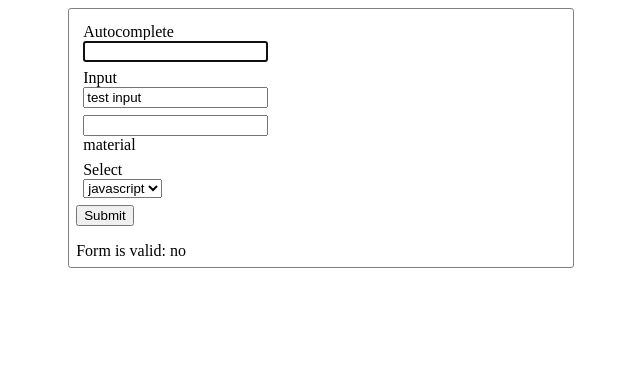
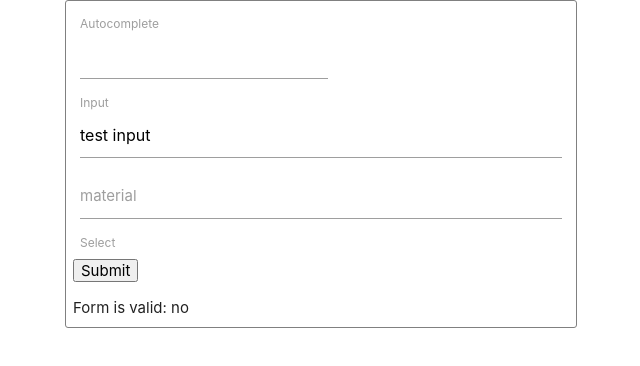
Before and after one commit to yoave23/validatable-controls, a React (Create React App) app in the folder examples/: page / in a window 1280 px wide. Shown: the top 366 px of the page, without its empty margins (319-959 px from the left). Built offline with nearby package versions, Linux system fonts and the light colour scheme.

Commit message:
add materialize

```diff
--- a/examples/src/App.js
+++ b/examples/src/App.js
@@ -20,10 +20,11 @@ class App extends Component {
         this.selectItems = ["javascript", "java", "c++", "c#", "python"];
         this.inputRef = React.createRef();
         this.itemsRef = React.createRef();
+        this.materialInputRef = React.createRef();
     }
 
     componentDidMount() {
-        this.itemsRef.current.focus();
+        //this.itemsRef.current.focus();
         //this.inputRef.current.focus();
     }
 
@@ -32,10 +33,10 @@ class App extends Component {
         this.setState({ submitted: true });
     }
 
-    onValidityChanged = (input, errorMessage) => {
+    onValidityChanged = (inputName, errorMessage) => {
         this.setState(prevState => ({
             validityStatus: {
-                ...prevState.validityStatus, [input.name]: errorMessage
+                ...prevState.validityStatus, [inputName]: errorMessage
             }
         }));
     }
@@ -83,18 +84,21 @@ class App extends Component {
                     </div>
                     <div className="control-group">
                         <label>Input</label>
-                        <Input submitted={this.state.submitted}
+                        <Input
+                            submitted={this.state.submitted}
                             onValidityChanged={this.onValidityChanged}
                             validationRules={[this.shouldBeEven, this.shouldBeLessThanTen]}
                             name="testInput"
                             value={this.state.testInput}
                             onChange={this.onChange}
-                            ref={this.inputRef} />
+                            ref={this.materialInputRef} />
                     </div>
-                    <div className="control-group">
-                        <MaterialInput submitted={this.state.submitted}
+                    <div className="input-field control-group">
+                        <MaterialInput
+                            submitted={this.state.submitted}
+                            onValidityChanged={this.onValidityChanged}
+                            validationRules={[this.required]}
                             label="material"
-                            onValidityChanged={this.onValidityChanged}
                             name="materialInput"
                             onChange={this.onChange}
                             value={this.state.materialInput}
--- a/examples/src/index.html
+++ b/examples/src/index.html
@@ -1,13 +1,25 @@
 <html>
+
 <head>
     <title>My Component Demo</title>
     <meta charset="utf-8">
     <meta name="viewport" content="width=device-width, initial-scale=1, shrink-to-fit=no">
+    <!-- Compiled and minified CSS -->
+    <link rel="stylesheet" href="https://cdnjs.cloudflare.com/ajax/libs/materialize/1.0.0/css/materialize.min.css">
+
+
+
 </head>
+
 <body>
     <noscript>
         You need to enable JavaScript to run this app.
     </noscript>
     <div id="root"></div>
+
+    <!-- Compiled and minified JavaScript -->
+    <script src="https://cdnjs.cloudflare.com/ajax/libs/materialize/1.0.0/js/materialize.min.js"></script>
+
 </body>
+
 </html>
--- a/package.json
+++ b/package.json
@@ -1,6 +1,6 @@
 {
   "name": "validatable-controls",
-  "version": "2.2.7",
+  "version": "2.3.0",
   "author": "Yoav Eyal",
   "main": "dist/index.js",
   "license": "MIT",
@@ -17,7 +17,9 @@
     "transpile": "babel src -d dist --copy-files",
     "prepublish": "npm run transpile"
   },
-  "dependencies": {},
+  "dependencies": {
+    "materialize-css": "^1.0.0-rc.2"
+  },
   "peerDependencies": {},
   "devDependencies": {
     "babel-cli": "^6.26.0",
--- a/src/MaterialInput.js
+++ b/src/MaterialInput.js
@@ -1,7 +1,9 @@
 import React, { Component } from 'react';
 import PropTypes from 'prop-types';
 import { controlHoc } from './ControlHoc';
-import './MaterialInput.css';
+//import M from 'materialize-css';
+// import M from '../node_modules/materialize-css/dist/js/materialize.min.js';
+// import '../node_modules/materialize-css/dist/css/materialize.min.css';
 
 class MaterialInput extends Component {
     constructor(props) {
@@ -15,25 +17,31 @@ class MaterialInput extends Component {
         this.innerRef = this.props.innerRef || React.createRef();
     }
 
+    componentDidMount() {
+        //M.AutoInit(this.innerRef.current);
+        M.AutoInit(this.innerRef.current);
+    }
+
+    componentDidUpdate() {
+        M.AutoInit(this.innerRef.current);
+    }
+
     render() {
         const inputProps = { ...this.props.getThinProps(this.props, this.props.reservedProps) };
-        const inputHasValue = (this.innerRef.current && this.innerRef.current.value) || '';
-        inputProps['className'] = (inputProps.className || '') + inputHasValue ? "hasValue" : "";
+        if (!inputProps.id) {
+            inputProps.id = inputProps.name;
+        }
 
+        console.log(inputProps);
         return (
-            <div className="validatable-material">
-                <input ref={this.innerRef}
-                    onChange={this.props.onChange}
-                    onBlur={this.props.onBlur}
-                    {...inputProps}
-                />
-                <span className="highlight" />
-                <span className="bar" />
-                <label className="floating-label">{this.props.label}</label>
+            <React.Fragment>
+                <input ref={this.innerRef} onChange={this.props.onChange}
+                    {...inputProps} type="text" />
+                <label htmlFor={inputProps.id}>{this.props.label}</label>
                 <div className="error-msg">
                     {this.props.getErrorMessage()}
                 </div>
-            </div>
+            </React.Fragment>
         )
     }
 }
@@ -46,3 +54,19 @@ MaterialInput.propTypes = {
 };
 
 export default controlHoc(React.forwardRef((props, ref) => <MaterialInput innerRef={ref} {...props} />));
+
+/*
+            // <div className="validatable-material">
+            //     <input ref={this.innerRef}
+            //         onChange={this.props.onChange}
+            //         onBlur={this.props.onBlur}
+            //         {...inputProps}
+            //     />
+            //     <span className="highlight" />
+            //     <span className="bar" />
+            //     <label className="floating-label">{this.props.label}</label>
+            //     <div className="error-msg">
+            //         {this.props.getErrorMessage()}
+            //     </div>
+            // </div>
+*/
```
Also changed, not shown: 2 other files (tests, documents, lock files or other folders).
